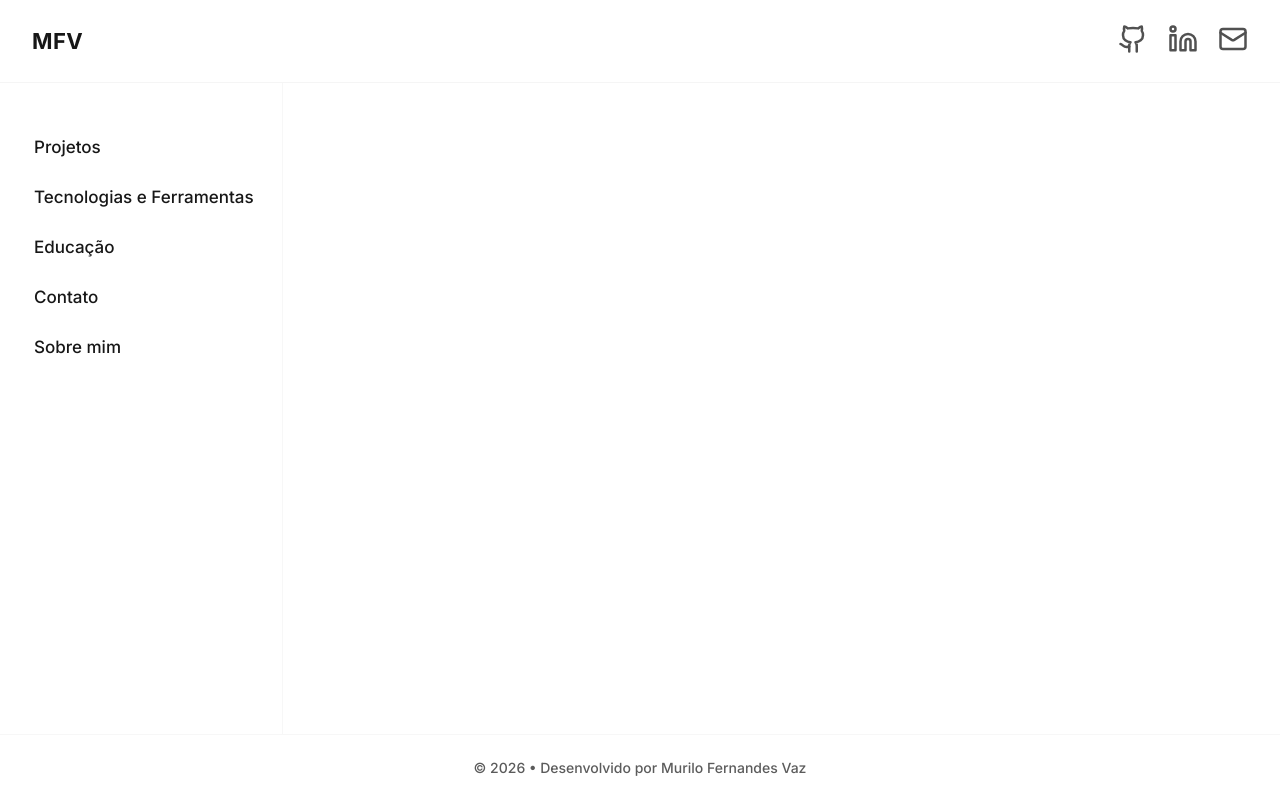
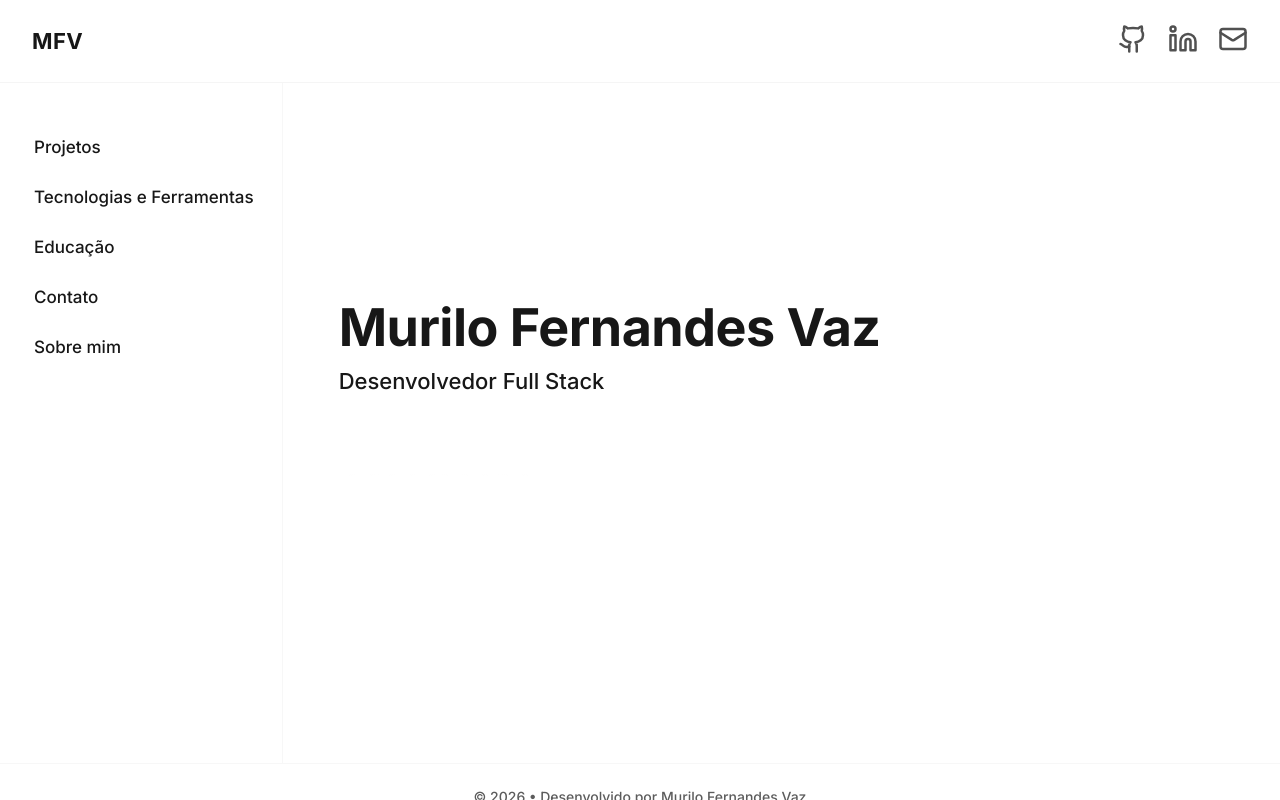
Before and after one commit to murilofernandes1/Portf-lio, a Next.js app: page / in a window 1280 px wide. Built offline with nearby package versions, Linux system fonts and the light colour scheme.

Commit message:
styles: finished home/landing page

```diff
--- a/src/app/page.module.css
+++ b/src/app/page.module.css
@@ -0,0 +1,75 @@
+.main {
+  padding: 64px 32px;
+  display: flex;
+  flex-direction: column;
+  justify-content: center;
+  min-height: calc(100vh - 120px);
+  transform: translateY(-20px);
+}
+
+@keyframes fadeUp {
+  from {
+    opacity: 0;
+    transform: translateY(6px);
+  }
+  to {
+    opacity: 1;
+    transform: translateY(0);
+  }
+}
+
+.bigname,
+.role,
+.message {
+  opacity: 0;
+  animation: fadeUp 0.6s ease-out forwards;
+}
+
+.bigname {
+  font-size: 52px;
+  font-weight: 700;
+  line-height: 60px;
+  letter-spacing: -0.5px;
+  color: var(--text-primary);
+  margin-bottom: 10px;
+  animation-delay: 0s;
+}
+
+.role {
+  font-size: 22px;
+  font-weight: 500;
+  color: var(--text-secondary);
+  margin-bottom: 6px;
+  animation-delay: 0.12s;
+}
+
+.message {
+  margin-top: 18px;
+  max-width: 540px;
+  font-size: 18px;
+  font-weight: 400;
+  line-height: 1.65;
+  color: rgba(255, 255, 255, 0.75);
+  letter-spacing: 0.3px;
+  animation-delay: 0.28s;
+}
+
+.highlight {
+  position: relative;
+  color: #fff;
+}
+
+.highlight::after {
+  content: "";
+  position: absolute;
+  left: 0;
+  bottom: -3px;
+  width: 100%;
+  height: 2px;
+  background: linear-gradient(
+    90deg,
+    rgba(255, 255, 255, 0.2),
+    rgba(255, 255, 255, 1),
+    rgba(255, 255, 255, 0.2)
+  );
+}
--- a/src/app/page.tsx
+++ b/src/app/page.tsx
@@ -2,10 +2,16 @@ import styles from "./page.module.css";
 
 export default function Home() {
   return (
-    <div className={styles.page}>
-      <main className={styles.main}>
-        <div className={styles.intro}></div>
-      </main>
-    </div>
+    <main className={styles.main}>
+      <h1 className={styles.bigname}>Murilo Fernandes Vaz</h1>
+      <h2 className={styles.role}>Desenvolvedor Full Stack</h2>
+      <h3 className={styles.message}>
+        Transformo ideias em aplicações sólidas e modernas
+        <br />
+        <span className={styles.highlight}>Do Mobile ao Desktop.</span>
+        <br />
+        Arquitetura, performance e detalhe em cada linha.
+      </h3>
+    </main>
   );
 }
```
Also changed, not shown: 1 other file (tests, documents, lock files or other folders).
